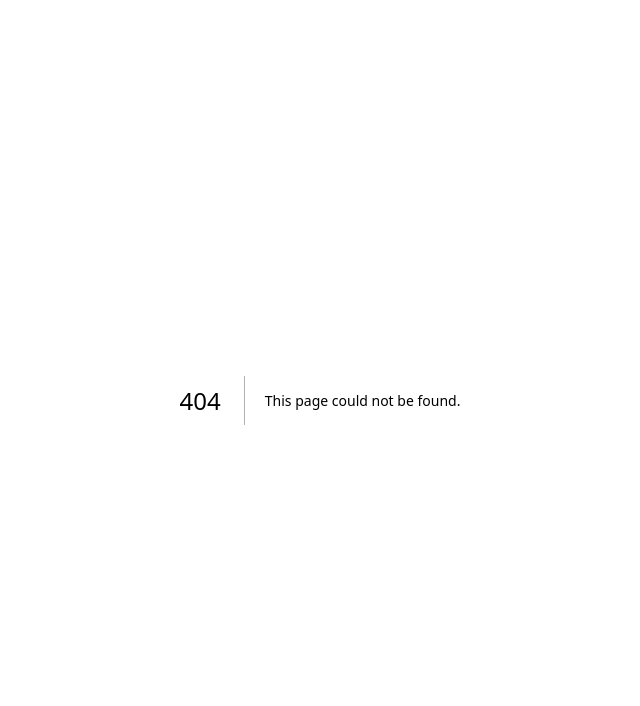
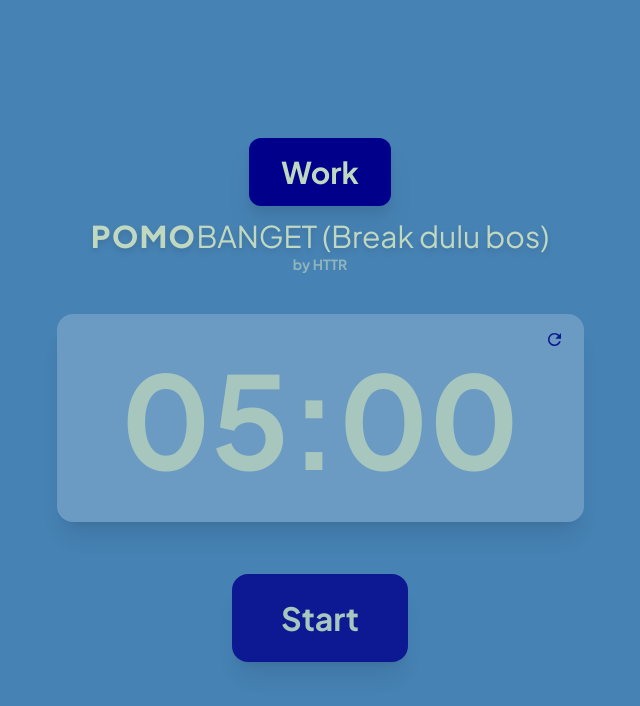
Before and after one commit to HTTR-Gacor/pomobanget, a Next.js app: page /break in a window 1280 px wide. Before the commit this address had no page. Shown: the top 706 px of the page, without its empty margins (320-960 px from the left). Built offline with nearby package versions, Linux system fonts and the light colour scheme.

Commit message:
feat: new 'Break' page

```diff
--- /dev/null
+++ b/src/app/break/page.tsx
@@ -0,0 +1,32 @@
+'use client'
+
+import { Clock } from "@/components/Clock";
+import Link from "next/link";
+import { useEffect, useState, useMemo } from "react";
+
+
+export default function Break() {
+  const [isStarted, setIsStarted] = useState(false)
+  const [isPaused, setIsPaused] = useState(false)
+  const [timeLeft, setTimeLeft] = useState(300)
+
+
+  return (
+    <div className={`${isStarted && !isPaused ? 'bg-warnahajik' : 'bg-[#4682B4]'} flex flex-col justify-center items-center py-20 h-screen transition-all duration-500`}>
+        <Link href="/" className="px-8 py-4 my-3 drop-shadow-xl rounded-xl bg-primary text-secondary font-bold text-3xl">
+        Work
+      </Link>
+      <h1 className="text-3xl drop-shadow-md text-secondary">
+        <span className="font-extrabold tracking-wider">POMO</span>BANGET (Break dulu bos)
+      </h1>
+      <h1 className="text-sm font-bold opacity-60 text-secondary">
+        by HTTR
+      </h1>
+      <Clock isStarted={isStarted} setIsStarted={setIsStarted}
+      isPaused={isPaused} setIsPaused={setIsPaused}
+      timeLeft={timeLeft} setTimeLeft={setTimeLeft}
+      isDark/>
+    </div>
+
+  )
+}
--- a/src/app/page.tsx
+++ b/src/app/page.tsx
@@ -1,22 +1,30 @@
 'use client'
 
 import { Clock } from "@/components/Clock";
+import Link from "next/link";
 import { useEffect, useState, useMemo } from "react";
 
 
 export default function Home() {
   const [isStarted, setIsStarted] = useState(false)
   const [isPaused, setIsPaused] = useState(false)
+  const [timeLeft, setTimeLeft] = useState(1500)
+
 
   return (
     <div className={`${isStarted && !isPaused ? 'bg-warnatrias' : 'bg-secondary'} flex flex-col justify-center items-center py-20 h-screen transition-all duration-500`}>
+      <Link href="/break" className="px-8 py-4 my-3 drop-shadow-xl rounded-xl bg-primary text-secondary font-bold text-3xl">
+        Break
+      </Link>
       <h1 className="text-3xl drop-shadow-md">
         <span className="font-extrabold tracking-wider">POMO</span>BANGET
       </h1>
       <h1 className="text-sm font-bold opacity-60">
         by HTTR
       </h1>
-      <Clock isStarted={isStarted} setIsStarted={setIsStarted} isPaused={isPaused} setIsPaused={setIsPaused}/>
+      <Clock isStarted={isStarted} setIsStarted={setIsStarted}
+      isPaused={isPaused} setIsPaused={setIsPaused}
+      timeLeft={timeLeft} setTimeLeft={setTimeLeft}/>
     </div>
 
   )
--- a/src/components/Clock.tsx
+++ b/src/components/Clock.tsx
@@ -14,14 +14,19 @@ interface ClockProps {
 
   isPaused: boolean;
   setIsPaused: (isPaused: boolean) => void;
+
+  timeLeft: number;
+  setTimeLeft: (timeLeft: number) => void;
+
+  isDark?: boolean;
 }
 
 
 
-export const Clock:React.FC<ClockProps> = ({isStarted, setIsStarted, isPaused, setIsPaused}) => {
+export const Clock:React.FC<ClockProps> = ({isStarted, setIsStarted, isPaused, setIsPaused, timeLeft, setTimeLeft, isDark}) => {
   // const [isStarted, setIsStarted] = useState(false)
   // const [isPaused, setIsPaused] = useState(false)
-  const [timeLeft, setTimeLeft] = useState(1500)
+  // const [timeLeft, setTimeLeft] = useState(1500)
 
   function start() {
     setIsStarted(true)
@@ -33,6 +38,12 @@ export const Clock:React.FC<ClockProps> = ({isStarted, setIsStarted, isPaused, s
 
   function reset() {
     setTimeLeft(1500)
+    setIsStarted(false)
+    setIsPaused(false)
+  }
+
+  function resetBreak() {
+    setTimeLeft(300)
     setIsStarted(false)
     setIsPaused(false)
   }
@@ -66,7 +77,7 @@ export const Clock:React.FC<ClockProps> = ({isStarted, setIsStarted, isPaused, s
         <button onClick={reset} className="absolute right-5 top-4">
           <IoMdRefresh size={19} />
         </button>
-        <p className="text-[8rem] font-bold">
+        <p className={`${isDark && 'text-secondary'} text-[8rem] font-bold`}>
           {minutes}:{seconds}
         </p>
       </div>
```
